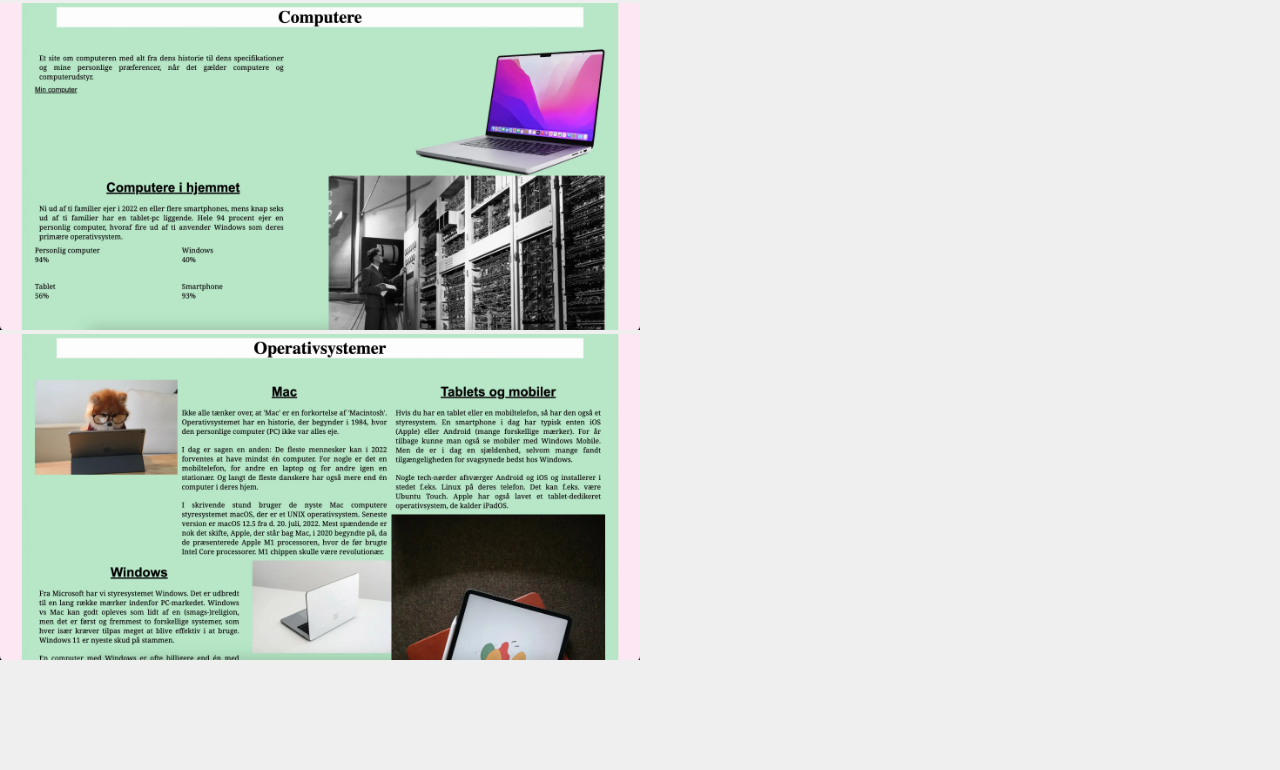
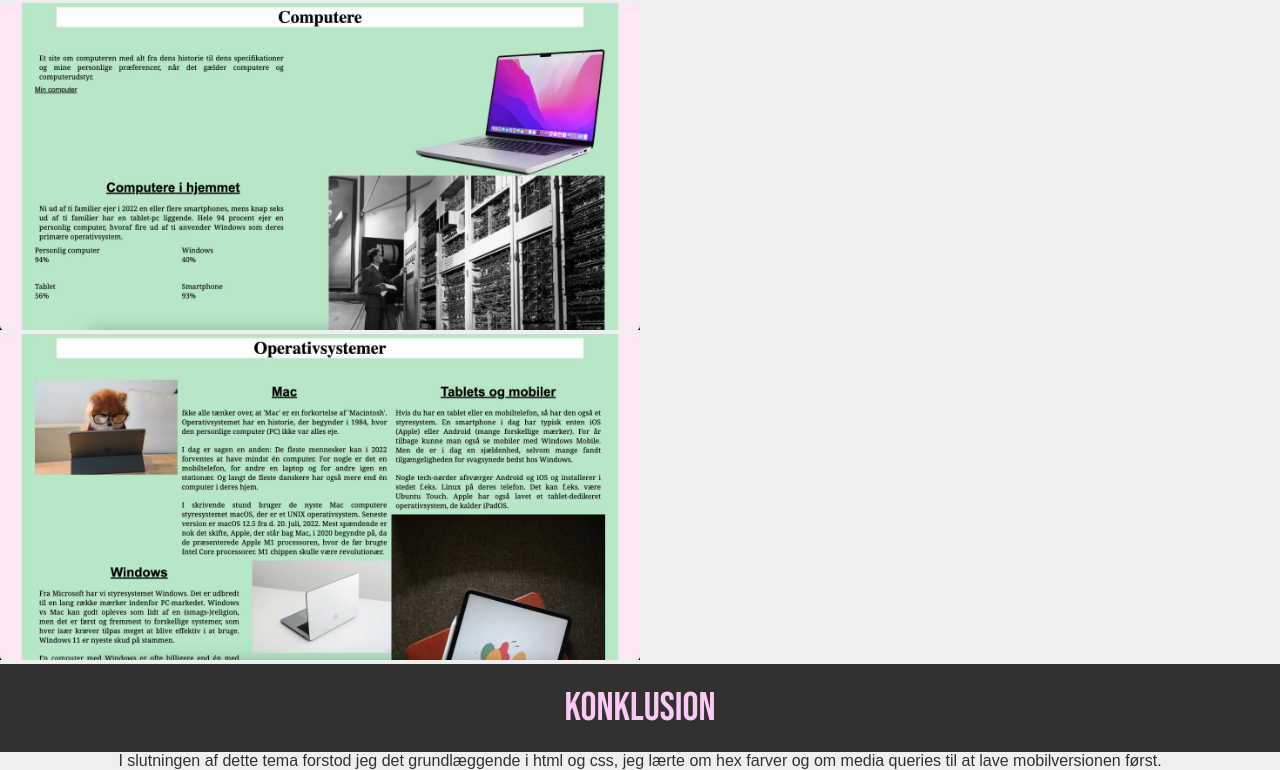
Before and after one commit to Melkorkabjarnad/portfolio, a plain HTML site: page tema2.html in a window 1280 px wide. Shown: the part 1244-2014 px from the top of the page. Before the commit the page ends 1908 px from the top, so only its background shows below. Drawn offline with Linux system fonts and the light colour scheme; a web font is replaced by a local one.

Commit message:
added h2 and styled it

```diff
--- a/css/style.css
+++ b/css/style.css
@@ -59,3 +59,13 @@ h3{
     padding: 20px;
     border: 1px solid #31312F;
 }
+h2{
+    font-family: "Bebas Neue", sans-serif;
+    font-weight: 400;
+    font-style: normal;
+    font-size: 40px;
+    color: #FCC9F7;
+    background-color: #31312F;
+    text-align: center;
+    padding: 20px;
+}
--- a/tema2.html
+++ b/tema2.html
@@ -37,5 +37,7 @@
     <img src="img/tema2/web4.webp" alt="web4">
     <img src="img/tema2/web5.webp" alt="web5">
     </div>
+    <h2>Konklusion</h2>
+    <p>I slutningen af dette tema forstod jeg det grundlæggende i html og css, jeg lærte om hex farver og om media queries til at lave mobilversionen først. </p>
 </body>
 </html>
```
